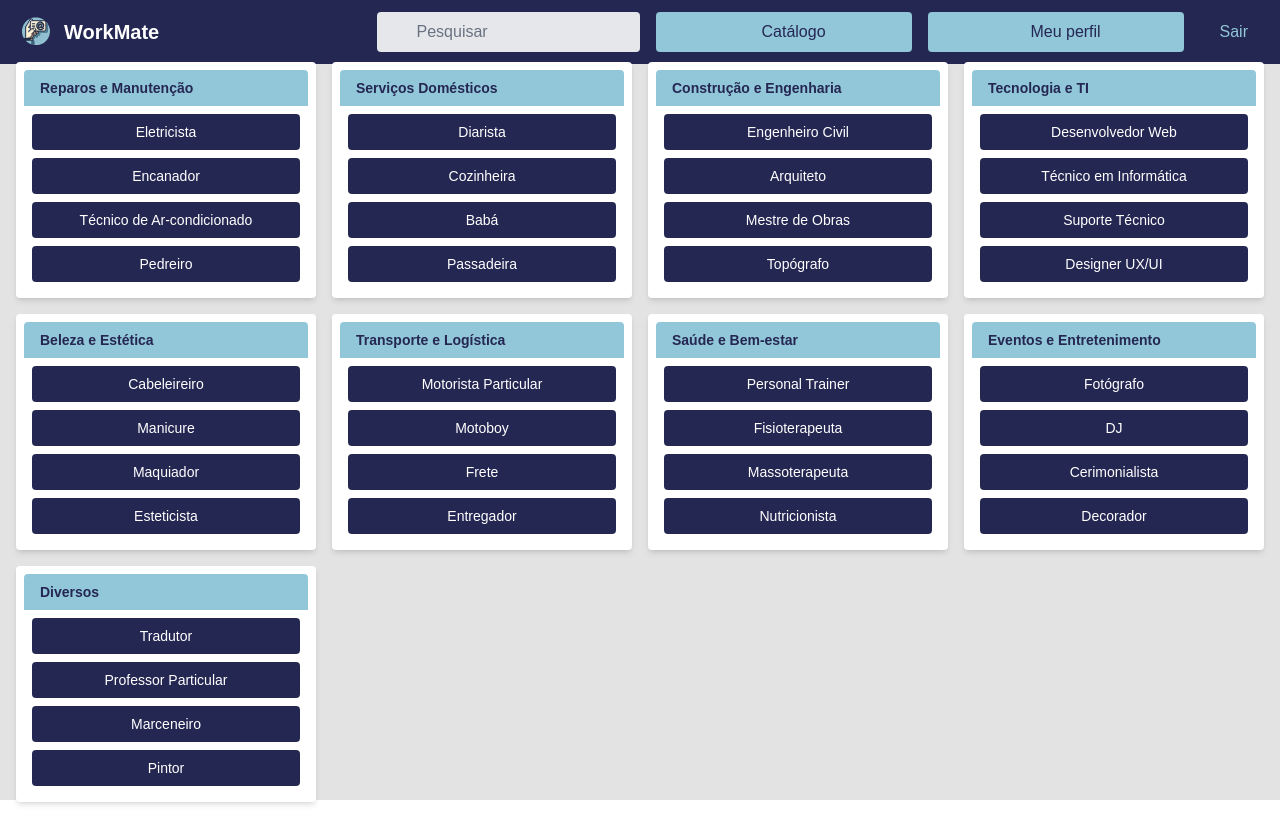
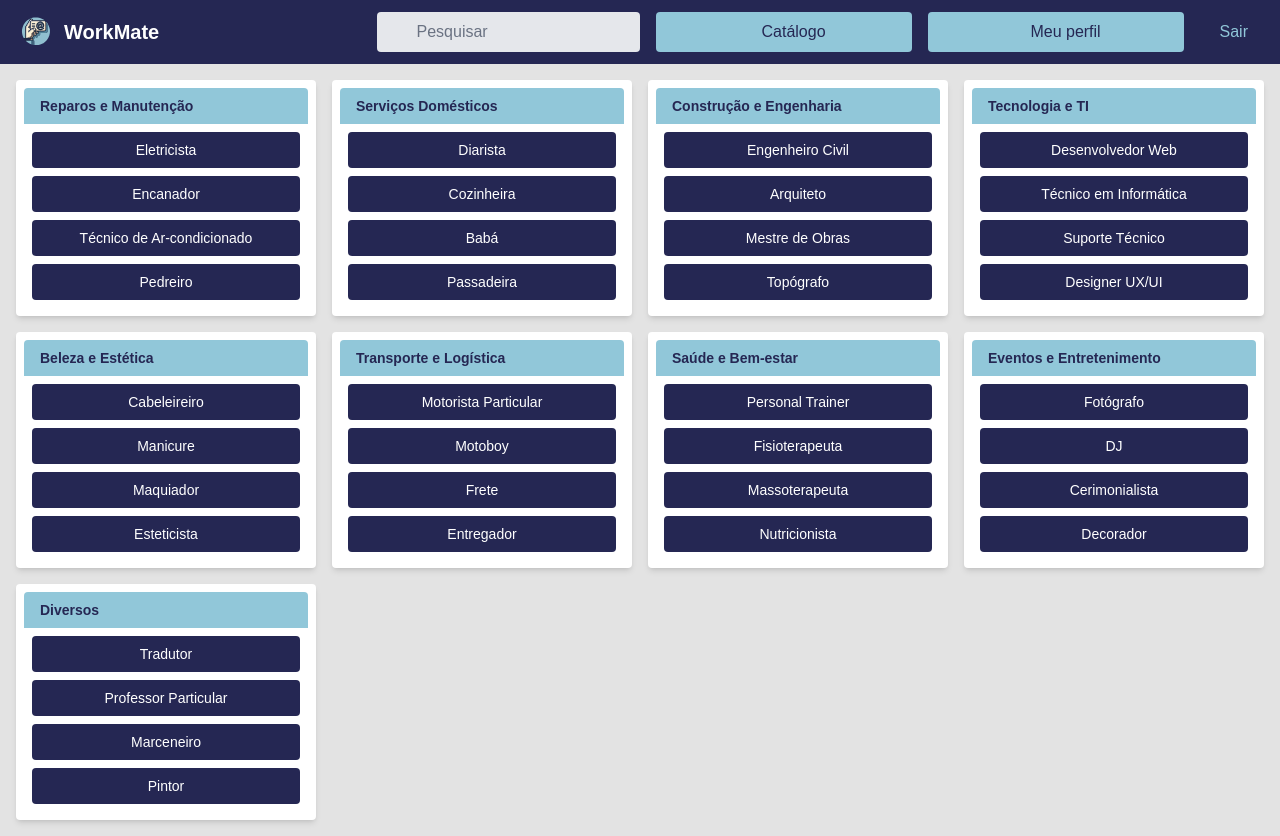
Before and after one commit to nayara-al/workmate, a Next.js app: page /catalogo in a window 1280 px wide. Built offline with nearby package versions, Linux system fonts and the light colour scheme; some icons are missing.

Commit message:
Ajuste de layout

```diff
--- a/package.json
+++ b/package.json
@@ -29,6 +29,5 @@
     "eslint-config-next": "15.2.4",
     "tailwindcss": "^4",
     "typescript": "^5"
-  },
-  "proxy": "https://localhost:7132"
+  }
 }
--- a/src/app/(private)/layout.tsx
+++ b/src/app/(private)/layout.tsx
@@ -29,7 +29,7 @@ export default function RootLayout({
         className={`${geistSans.variable} ${geistMono.variable} antialiased`}
       >
         <Header isAuthenticated={true}/>
-        <div className="bg-gray02 flex flex-col justify-center items-center h-[calc(100vh-4rem)]">
+        <div className="bg-gray02 flex flex-col justify-center items-center min-h-[calc(100vh-4rem)]">
             {children}
         </div>
       </body>
--- a/src/components/molecules/ProfessionalCard.tsx
+++ b/src/components/molecules/ProfessionalCard.tsx
@@ -30,7 +30,7 @@ export default function ProfessionalCard({
           <p><strong>Formação:</strong> {formacao}</p>
           <p><strong>Exp.:</strong> {experiencia}</p>
           <p className="truncate max-w-[200px]">
-            <strong>Espec.:</strong> {especializacoes.join(', ')}
+            <strong>Espec.:</strong> {especializacoes?.join(', ') ?? 'Sem especializações'}
           </p>
         </div>
         <div className="flex justify-center mt-2 gap-4">
```
